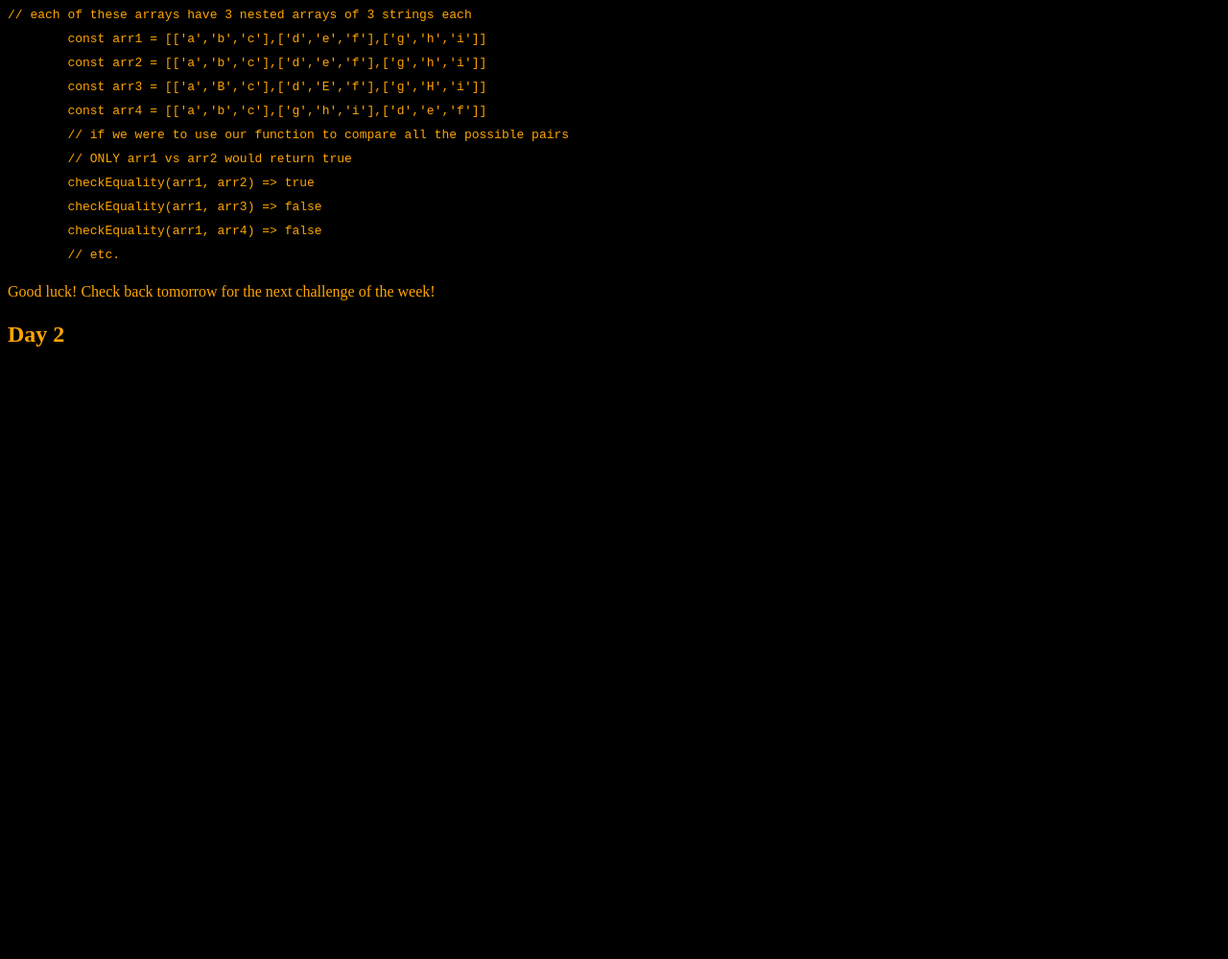
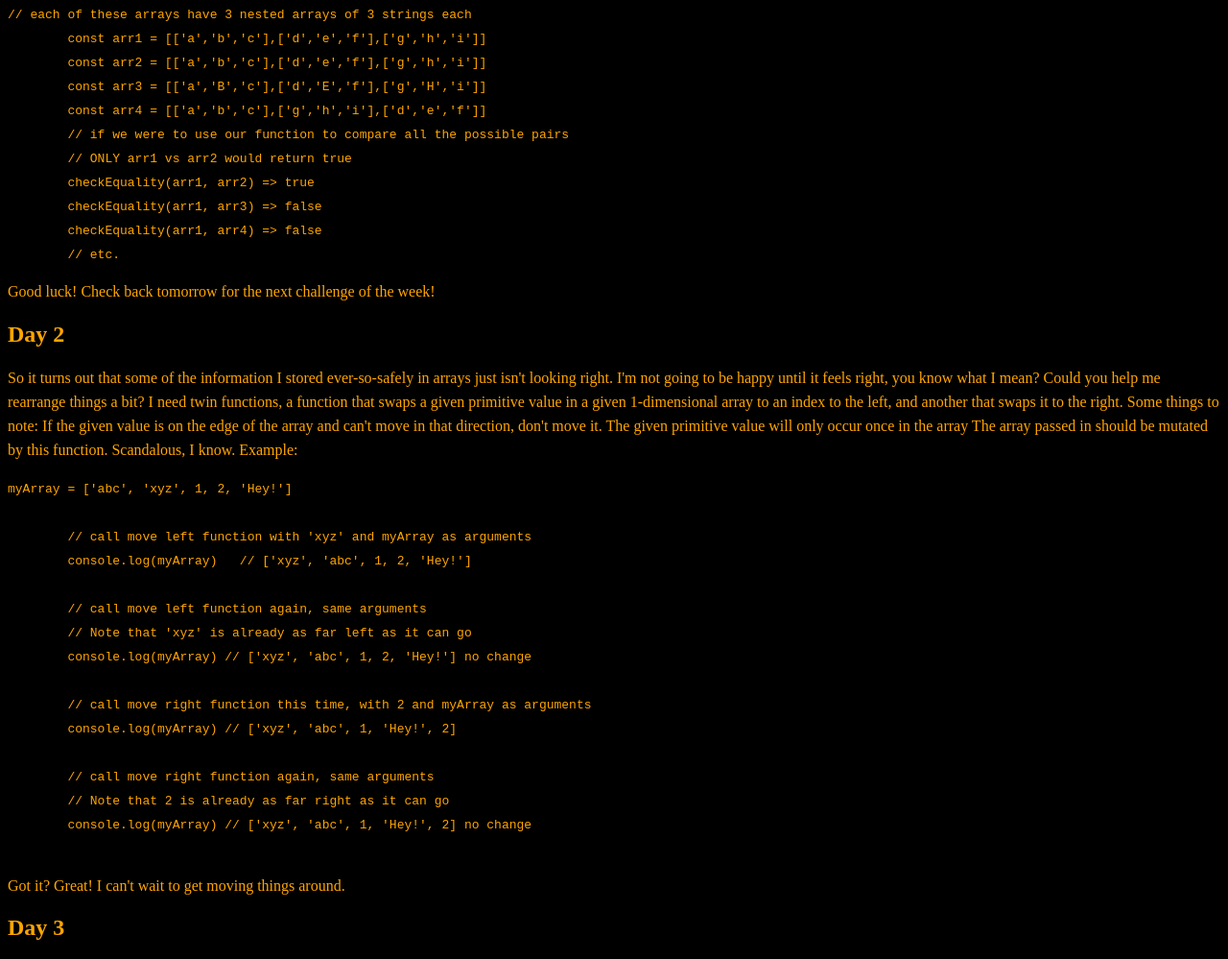
Before and after one commit to allenaw12/Hunt-Challenges, a plain HTML site: page HuntoberChallenge-Week2/index.html in a window 1280 px wide. Shown: the part 321-1320 px from the top of the page at 96% size. Before the commit the page ends 800 px from the top, so only its background shows below. Drawn offline with Linux system fonts and the light colour scheme.

Commit message:
added description for day 2 of array challenge

```diff
--- a/HuntoberChallenge-Week2/index.html
+++ b/HuntoberChallenge-Week2/index.html
@@ -33,6 +33,32 @@
         // etc.</pre>
         Good luck! Check back tomorrow for the next challenge of the week!</p>
 <h2>Day 2</h2>
+    <p>So it turns out that some of the information I stored ever-so-safely in arrays just isn't looking right. I'm not going to be happy until it feels right, you know what I mean? Could you help me rearrange things a bit?
+        I need twin functions, a function that swaps a given primitive value in a given 1-dimensional array to an index to the left, and another that swaps it to the right.
+        Some things to note:
+        If the given value is on the edge of the array and can't move in that direction, don't move it.
+        The given primitive value will only occur once in the array
+        The array passed in should be mutated by this function. Scandalous, I know.
+        Example:
+    <pre>myArray = ['abc', 'xyz', 1, 2, 'Hey!']
+
+        // call move left function with 'xyz' and myArray as arguments
+        console.log(myArray)   // ['xyz', 'abc', 1, 2, 'Hey!']
+
+        // call move left function again, same arguments
+        // Note that 'xyz' is already as far left as it can go
+        console.log(myArray) // ['xyz', 'abc', 1, 2, 'Hey!'] no change
+
+        // call move right function this time, with 2 and myArray as arguments
+        console.log(myArray) // ['xyz', 'abc', 1, 'Hey!', 2]
+
+        // call move right function again, same arguments
+        // Note that 2 is already as far right as it can go
+        console.log(myArray) // ['xyz', 'abc', 1, 'Hey!', 2] no change
+        </pre>
+        Got it? Great! I can't wait to get moving things around.
+    </p>
+<h2>Day 3</h2>
     <p></p>
 <script>
     //Day 1
```
